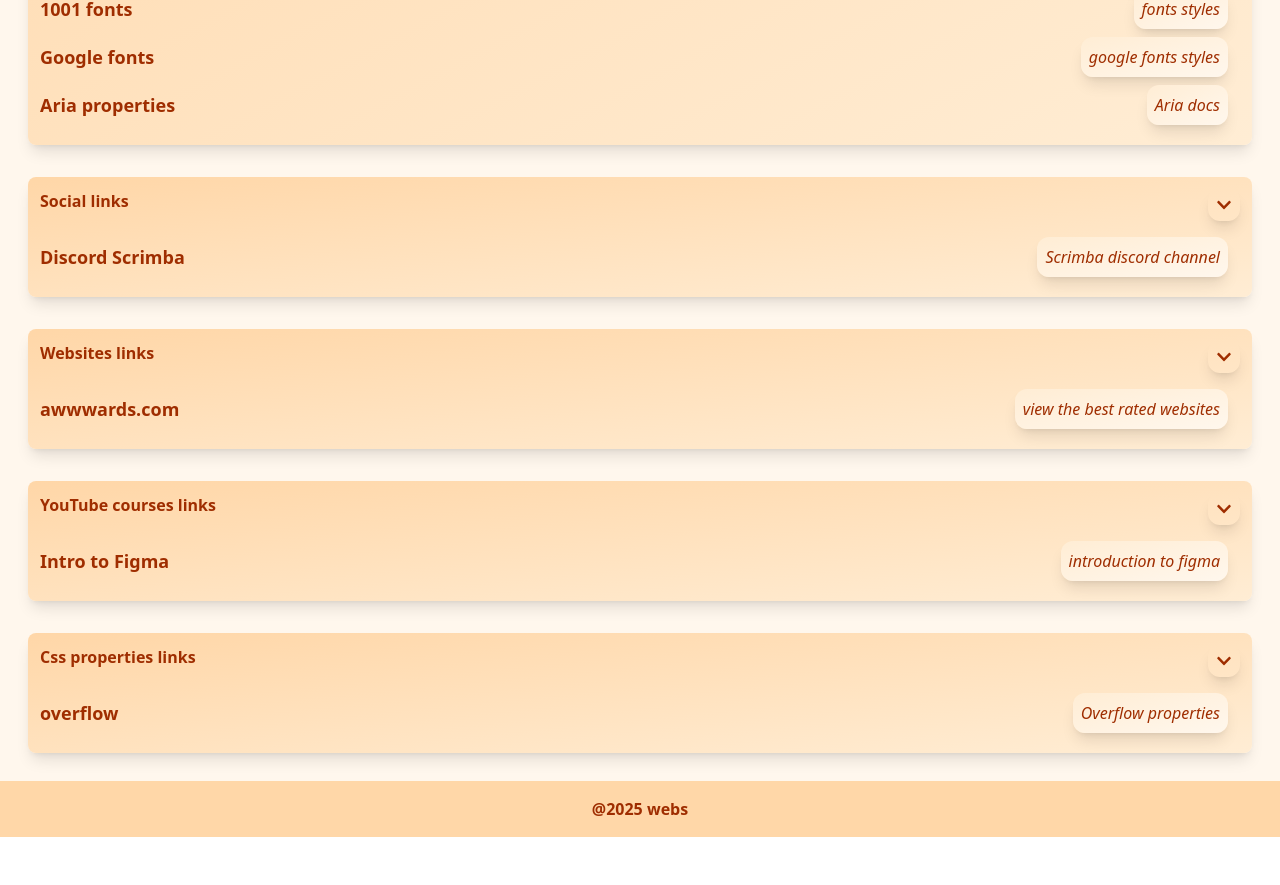
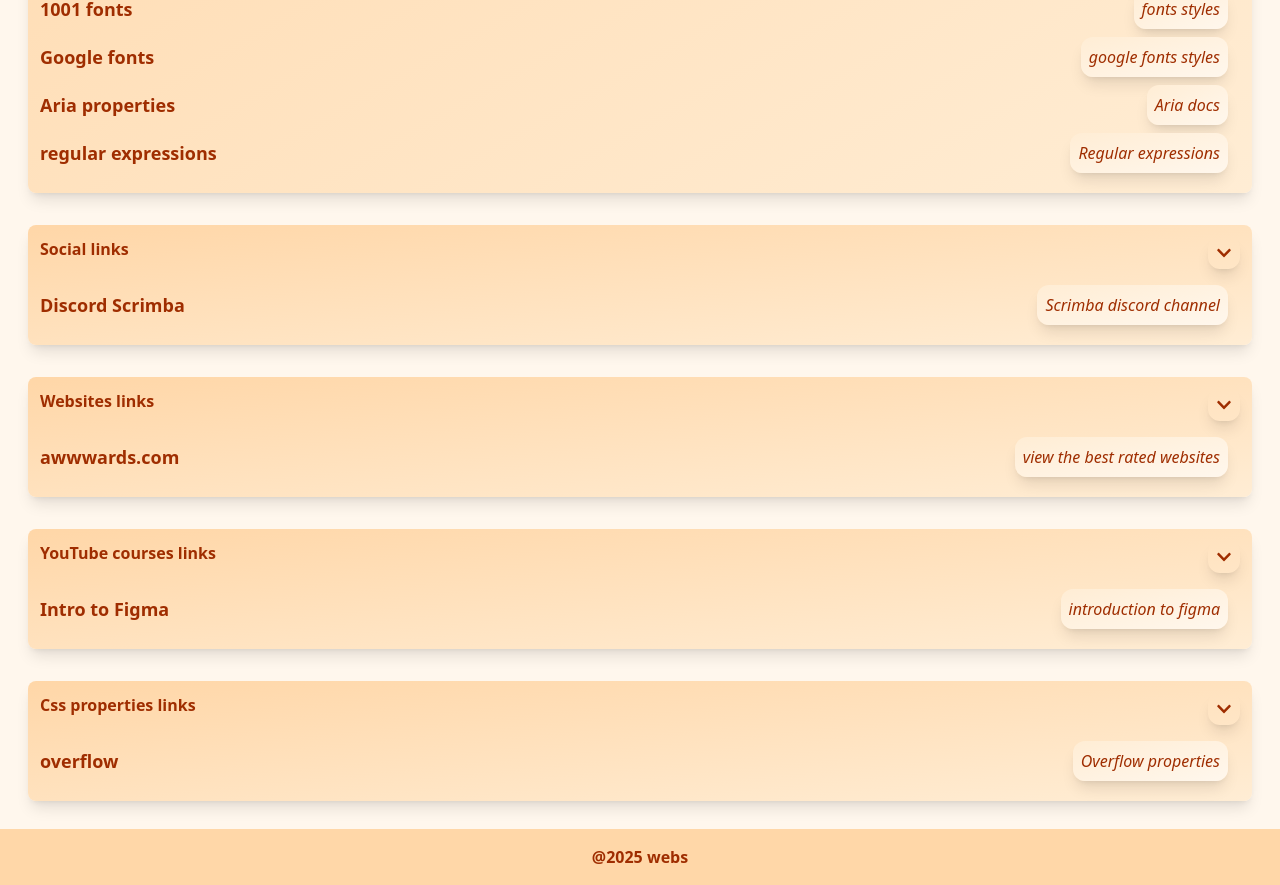
Before and after one commit to gyo82v/webLinks, a React (Vite) app: page / in a window 1280 px wide. Shown: the part 1523-2408 px from the top of the page. Before the commit the page ends 2360 px from the top, so only its background shows below. Built offline with nearby package versions, Linux system fonts and the light colour scheme.

Commit message:
added regular expressions link

```diff
--- a/src/components/categories/Minsc.jsx
+++ b/src/components/categories/Minsc.jsx
@@ -28,6 +28,7 @@ export default function Minsc({open, toggle}){
             <Li href="https://developer.mozilla.org/en-US/docs/Web/Accessibility/ARIA" name="Aria properties" >
               Aria docs
             </Li>
+            <Li href="https://developer.mozilla.org/en-US/docs/Web/JavaScript/Guide/Regular_expressions" name="regular expressions">Regular expressions</Li>
 
         </Section>
     )
```
